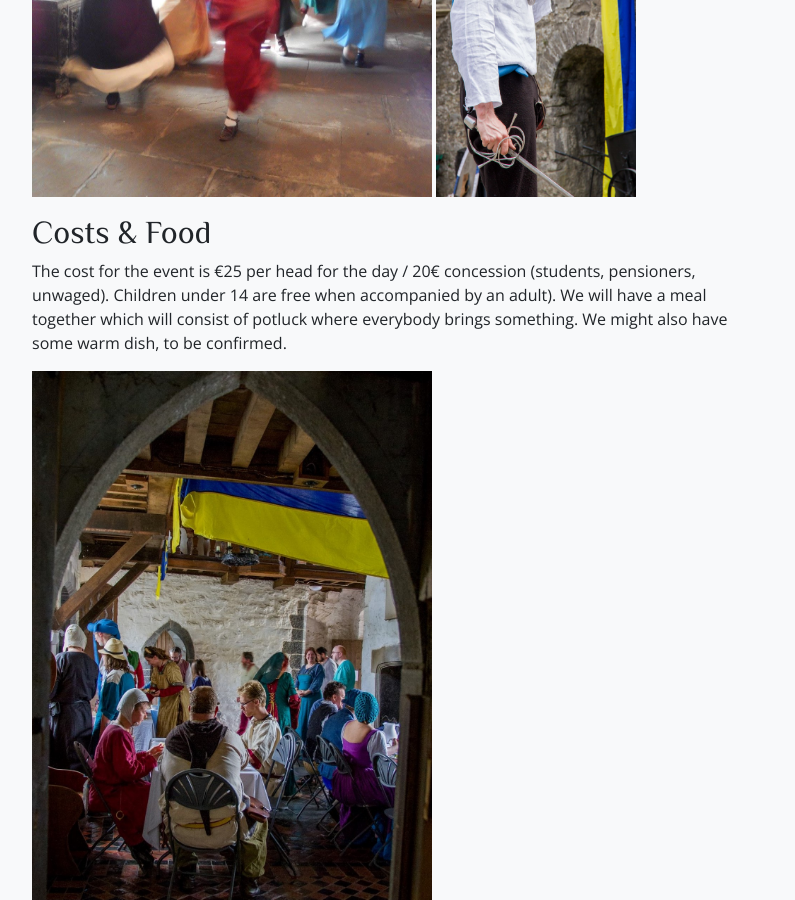
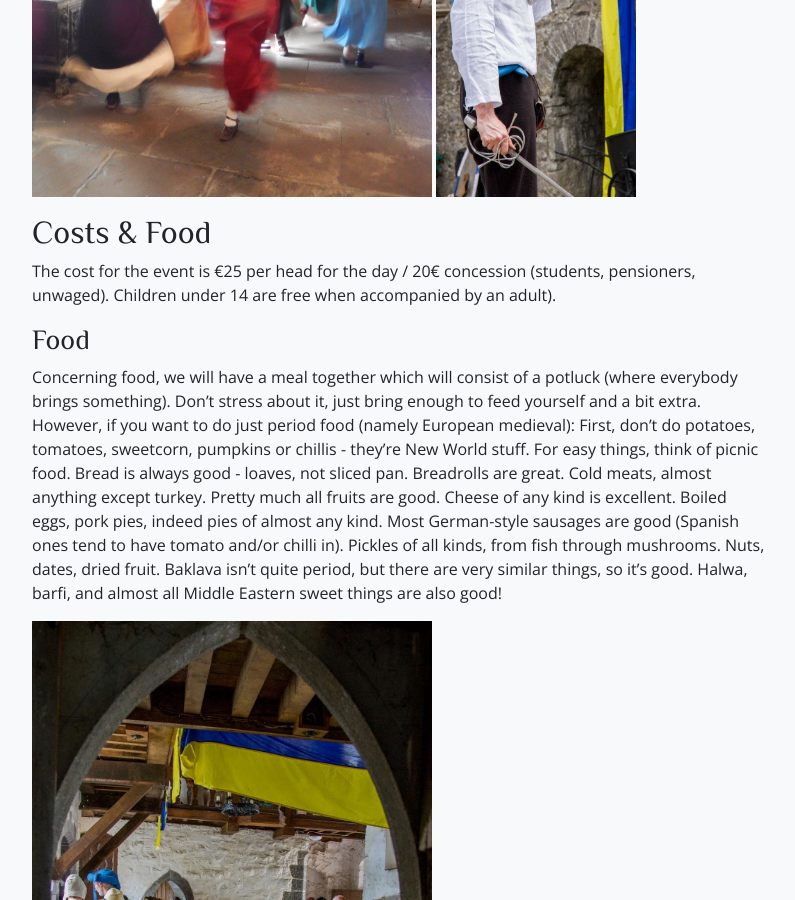
Before and after one commit to drachenwald/dun-in-mara, a Jekyll site: the page built from events/2022/harvesttide-revel/index.md, in a window 1280 px wide and 900 px high, scrolled down 1401 px. Shown: the whole window, without its empty margins (50-845 px from the left). Built offline with Jekyll 4.4.1, drawn with Linux system fonts in a browser that asks for light colours; comment, search, counter and statistics services are not loaded.

Commit message:
Updating food details

```diff
--- a/events/2022/harvesttide-revel/index.md
+++ b/events/2022/harvesttide-revel/index.md
@@ -23,7 +23,11 @@ You can watch or try out fencing, armoured combat and throwing knives as well as
 
 ## Costs & Food
 The cost for the event is €25 per head for the day / 20€ concession (students, pensioners, unwaged). Children under 14 are free when accompanied by an adult).
-We will have a meal together which will consist of potluck where everybody brings something. We might also have some warm dish, to be confirmed.
+
+### Food
+Concerning food, we will have a meal together which will consist of a potluck (where everybody brings something). Don't stress about it, just bring enough to feed yourself and a bit extra.
+However, if you want to do just period food (namely European medieval): First, don't do potatoes, tomatoes, sweetcorn, pumpkins or chillis - they're New World stuff. For easy things, think of picnic food. Bread is always good - loaves, not sliced pan. Breadrolls are great. Cold meats, almost anything except turkey. Pretty much all fruits are good. Cheese of any kind is excellent. Boiled eggs, pork pies, indeed pies of almost any kind. Most German-style sausages are good (Spanish ones tend to have tomato and/or chilli in). Pickles of all kinds, from fish through mushrooms. Nuts, dates, dried fruit. Baklava isn't quite period, but there are very similar things, so it's good. Halwa, barfi, and almost all Middle Eastern sweet things are also good!
+
 
 <img src="../../../../images/meal.jpg" width="400" height="600">
 
```
